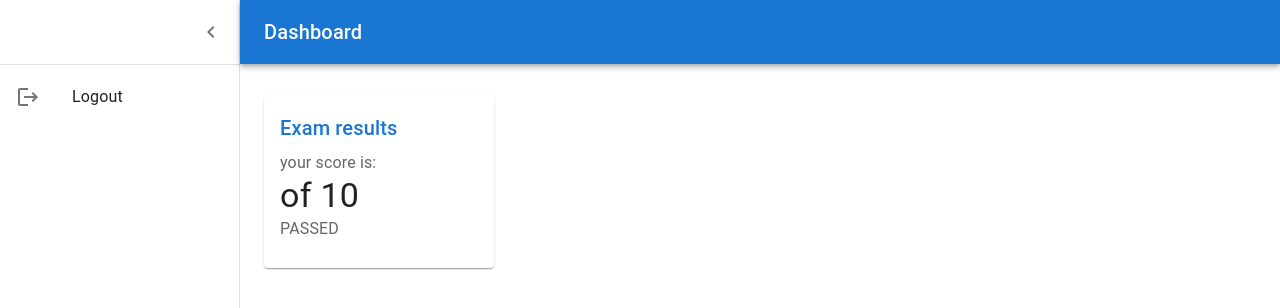
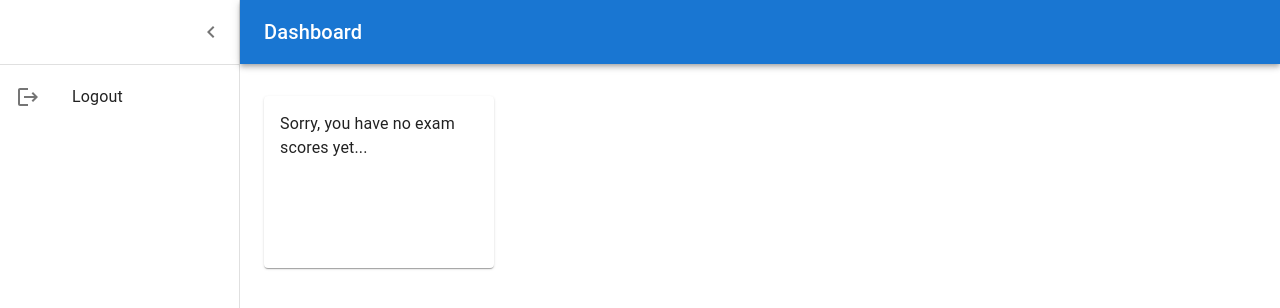
Before and after one commit to yuraavakyan/protectedDashboard, a React (Create React App) app in the folder client/: page /dashboard in a window 1280 px wide. Shown: the top 308 px of the page. Built offline with nearby package versions, Linux system fonts and the light colour scheme; no server answers; sample sign-in values are in the browser's storage.

Commit message:
some adjustments

```diff
--- a/client/src/components/dashboard/Dashboard.jsx
+++ b/client/src/components/dashboard/Dashboard.jsx
@@ -137,7 +137,9 @@ const Dashboard = () => {
                     height: 140,
                   }}
                 >
-                  <React.Fragment>
+                  {
+                    score ? (
+                      <React.Fragment>
                     <Title>Exam results</Title>
                     <Typography color="text.secondary">
                       your score is:
@@ -149,6 +151,11 @@ const Dashboard = () => {
                       PASSED
                     </Typography>
                   </React.Fragment>
+                    ) : (
+                      <Typography> Sorry, you have no exam scores yet...</Typography>
+                    )
+                  }
+
                 </Paper>
               </Grid>
             </Grid>
--- a/client/src/index.js
+++ b/client/src/index.js
@@ -10,8 +10,4 @@ root.render(
     <App />
   </React.StrictMode>
 );
-
-// If you want to start measuring performance in your app, pass a function
-// to log results (for example: reportWebVitals(console.log))
-// or send to an analytics endpoint. Learn more: https://bit.ly/CRA-vitals
 reportWebVitals();
```
